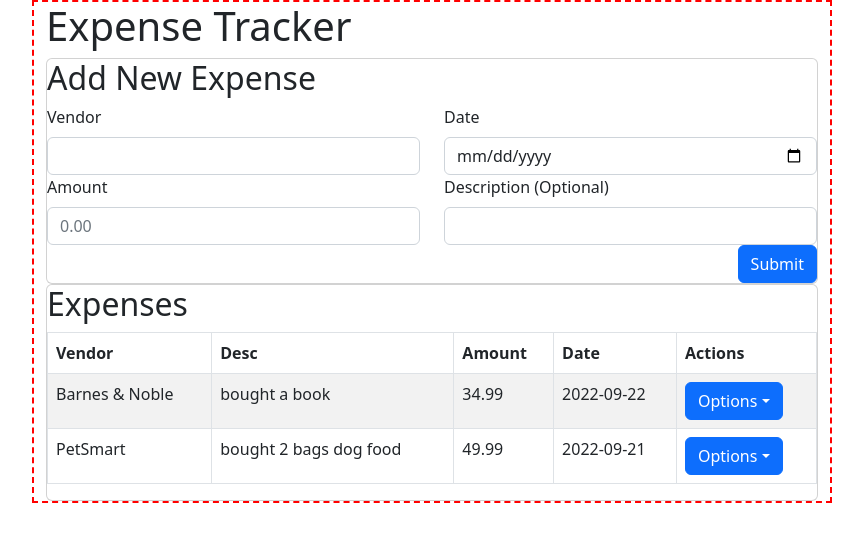
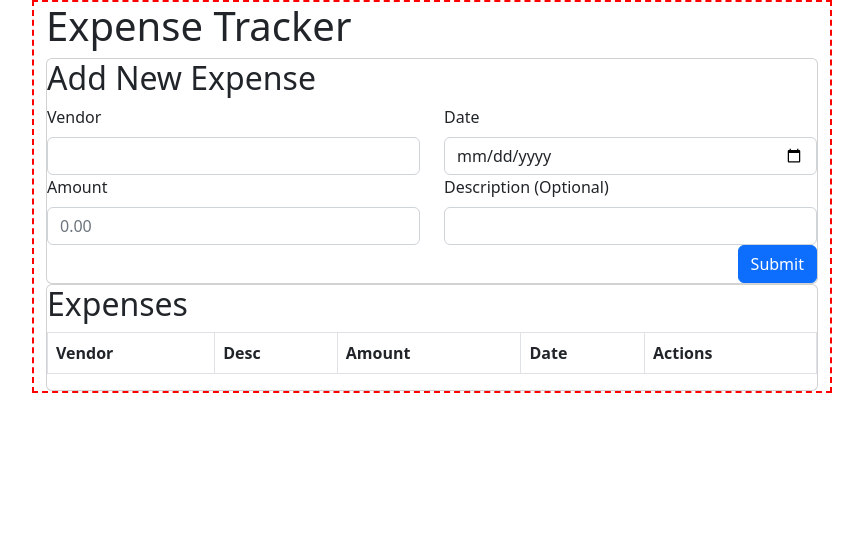
Before and after one commit to KBiz65/expense-tracker-review-js, a React (Create React App) app: page / in a window 1280 px wide. Shown: the top 542 px of the page, without its empty margins (208-1071 px from the left). Built offline with nearby package versions, Linux system fonts and the light colour scheme.

Commit message:
add localstorage integration

```diff
--- a/src/App.js
+++ b/src/App.js
@@ -5,51 +5,46 @@ import ExpenseTable from "./components/ExpenseTable/ExpenseTable";
 import EditExpenseForm from "./components/EditExpenseForm/EditExpenseForm";
 import "./App.css";
 
-const fake_data = [
-  {
-    id: "238375",
-    vendor: "Barnes & Noble",
-    date: "2022-09-22",
-    amount: "34.99",
-    desc: "bought a book",
-  },
-  {
-    id: "130954",
-    vendor: "PetSmart",
-    date: "2022-09-21",
-    amount: "49.99",
-    desc: "bought 2 bags dog food",
-  },
-];
+const data = [];
+
+// get all local storage data as array
+for (const id of Object.keys(localStorage)) {
+  const props = JSON.parse(localStorage.getItem(id));
+  data.push({ id, ...props });
+}
 
 function App() {
-  const [expenses, setExpenses] = useState(fake_data);
+  const [expenses, setExpenses] = useState(data);
   const [expenseToEdit, setExpenseToEdit] = useState("");
 
   const [show, setShow] = useState(false);
   const openEditFormModal = () => setShow(true);
   const closeEditFormModal = () => setShow(false);
 
-  const newExpenseDataHandler = (newExpenseData) => {
+  const newExpenseDataHandler = (id, newExpenseData) => {
+    localStorage.setItem(id, JSON.stringify(newExpenseData));
     setExpenses((prevExpenses) => {
-      return [newExpenseData, ...prevExpenses];
+      return [{ id, ...newExpenseData }, ...prevExpenses];
     });
   };
 
   const optionBtnClickHandler = (id, option) => {
     if (option === "delete") {
+      localStorage.removeItem(id);
       setExpenses((prevExpenses) => {
         return prevExpenses.filter((expense) => expense.id !== id);
       });
     } else if (option === "edit") {
+      // set data source of edit form component
       setExpenseToEdit(expenses.find((elem) => elem.id === id));
       openEditFormModal();
     }
   };
 
-  const editExpenseDataHandler = (editedExpenseData) => {
-    const i = expenses.findIndex((elem) => elem.id === editedExpenseData.id);
-    expenses[i] = editedExpenseData;
+  const editExpenseDataHandler = (id, editedExpenseData) => {
+    const index = expenses.findIndex((elem) => elem.id === id);
+    localStorage.setItem(id, JSON.stringify(editedExpenseData));
+    expenses[index] = { id, ...editedExpenseData };
     closeEditFormModal();
   };
 
--- a/src/components/EditExpenseForm/EditExpenseForm.js
+++ b/src/components/EditExpenseForm/EditExpenseForm.js
@@ -23,10 +23,9 @@ const EditExpenseForm = (props) => {
         date: dateInput,
         amount: amountInput,
         desc: descInput,
-        id: props.data.id, // set id to old val
       };
 
-      props.onEditExpenseSubmit(editedExpenseData);
+      props.onEditExpenseSubmit(props.data.id, editedExpenseData);
 
       // reset the form
       setVendorInput("");
--- a/src/components/ExpenseForm/ExpenseForm.js
+++ b/src/components/ExpenseForm/ExpenseForm.js
@@ -17,16 +17,18 @@ function ExpenseForm(props) {
     if (!form.checkValidity()) {
       setValidated(true);
     } else {
-      // create a new expense
+      // gen new id
+      const id = Math.trunc(Math.random() * 1000000).toString();
+
+      // package data together
       const newExpenseData = {
         vendor: vendorInput,
         date: dateInput,
         amount: amountInput,
         desc: descInput,
-        id: Math.trunc(Math.random() * 1000000).toString(),
       };
 
-      props.onNewExpenseSubmit(newExpenseData);
+      props.onNewExpenseSubmit(id, newExpenseData);
 
       // reset the form
       setVendorInput("");
```
